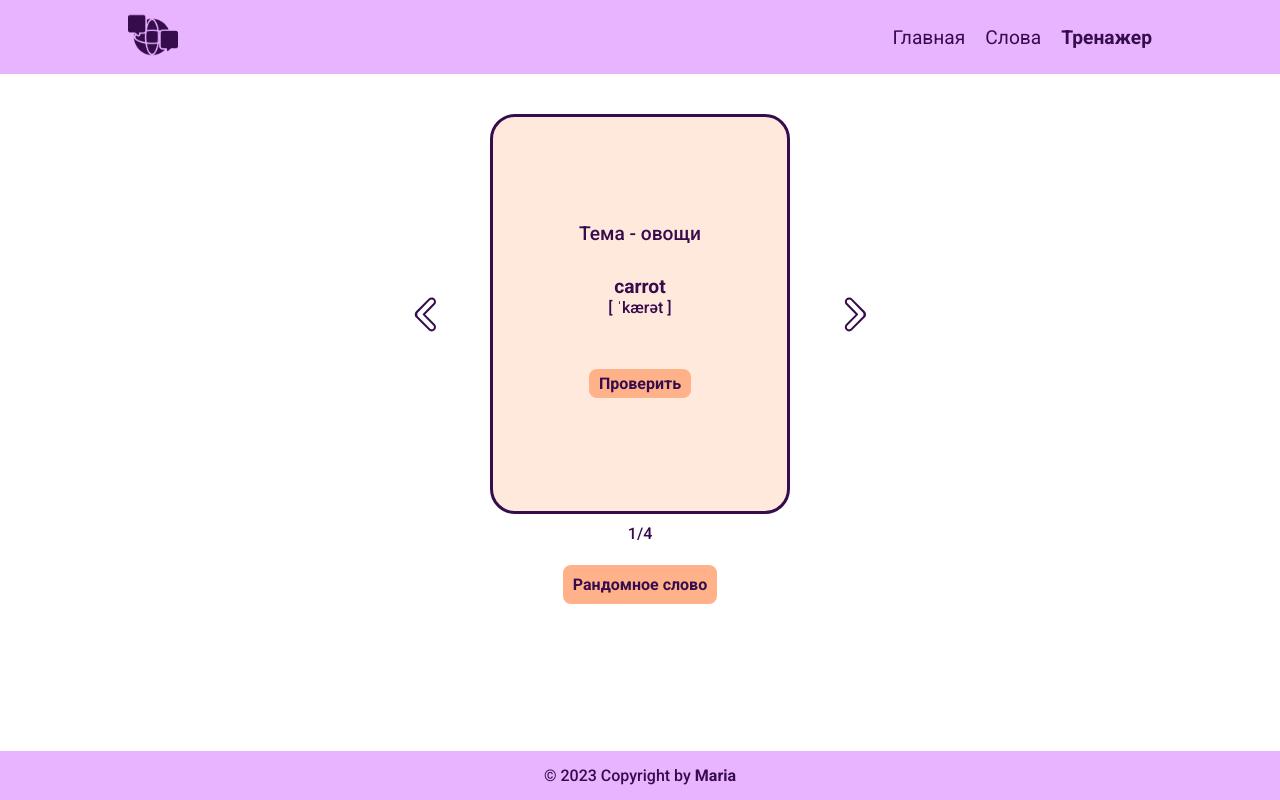
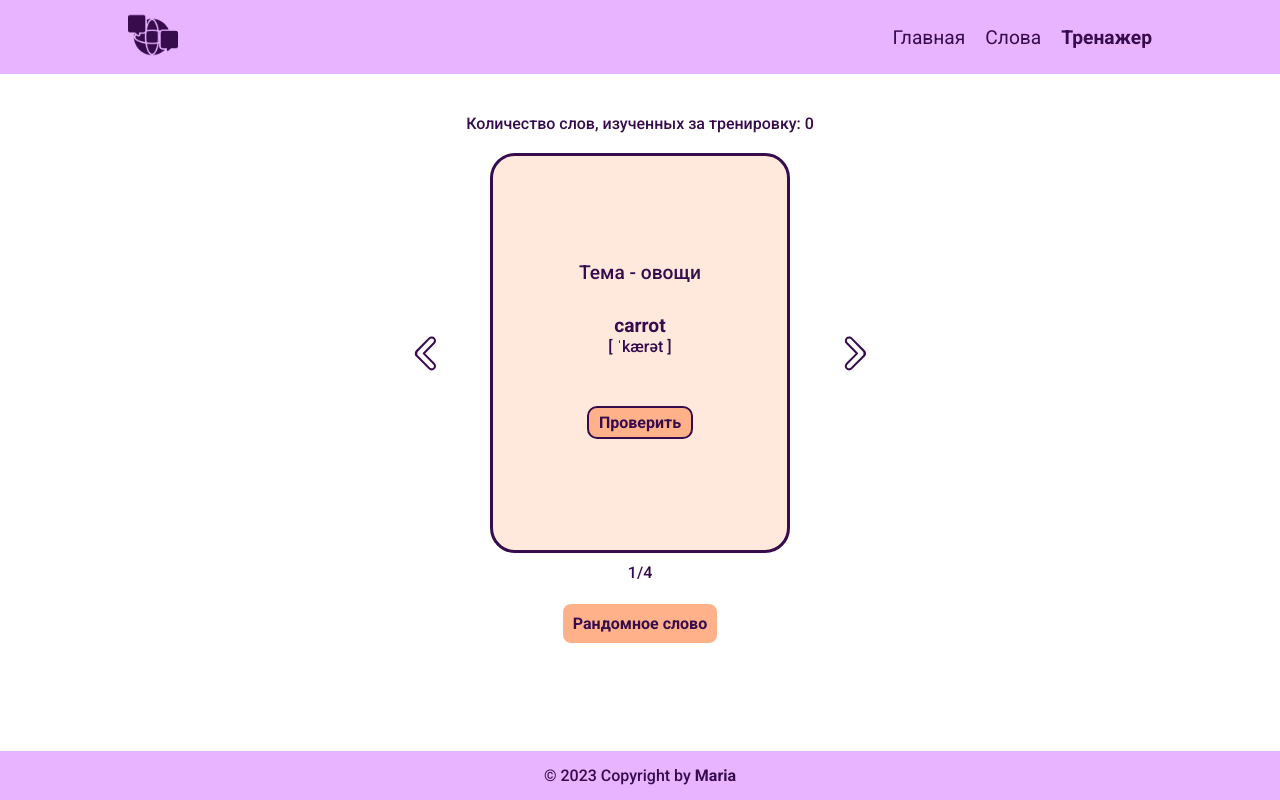
Before and after one commit to Maria2721/Foreign-words, a React (Create React App) app: page /game in a window 1280 px wide. Built offline with nearby package versions, Linux system fonts and the light colour scheme.

Commit message:
added a counter of the studied words, focus on translation in the card, hid the header and footer for page 404

```diff
--- a/src/App.js
+++ b/src/App.js
@@ -1,5 +1,5 @@
 import React, { useState } from "react";
-import { Routes, Route } from "react-router-dom";
+import { Routes, Route, Outlet } from "react-router-dom";
 import * as cn from "classnames";
 import "./App.scss";
 
@@ -12,23 +12,30 @@ import NoMatchPage from "./pages/NoMatchPage/NoMatchPage.jsx";
 
 import Array from "./js/arraywords";
 
+const PageLayout = () => (
+  <>
+    <Header />
+    <Outlet />
+    <Footer />
+  </>
+);
+
 function App() {
   let index = localStorage.getItem("cardIndex") || 0;
-  // отслеживать location => убирать Header и Footer для страницы NoMatchPage
 
   return (
     <div className="App">
-      <Header />
       <Routes>
+        <Route element={<PageLayout />}>
           <Route path="/" element={<MainPage />} />
           <Route path="/words" element={<WordsPage array={Array} />} />
           <Route
             path="/game"
             element={<CardsPage array={Array} index={Number(index)} />}
           />
+        </Route>
         <Route path="*" element={<NoMatchPage />} />
       </Routes>
-      <Footer />
     </div>
   );
 }
--- a/src/components/Card/Card.jsx
+++ b/src/components/Card/Card.jsx
@@ -1,7 +1,13 @@
-import React from "react";
+import React, { useRef, useEffect } from 'react';
 import "./Card.scss";
 
 function Card(props) {
+    const buttonRef = useRef(null);
+
+    useEffect(() => {
+        buttonRef.current.focus();
+    }, []);
+
     return (
         <div className="card card_animate">
             <div className="card__tags">Тема - {props.tags}</div>
@@ -9,7 +15,7 @@ function Card(props) {
             <div className="card__transcr">{props.transcription}</div>
             <div className="card__check">
                 {props.translation ? props.russian
-                    : <button onClick={props.handleChange}>Проверить</button>}
+                    : <button onClick={props.handleChange} ref={buttonRef}>Проверить</button>}
             </div>
         </div>
     );
--- a/src/components/Card/Card.scss
+++ b/src/components/Card/Card.scss
@@ -45,7 +45,8 @@
         font-weight: 700;
     }
     button:hover,
-    button:focus-visible {
+    button:focus-visible,
+    button:focus {
         border: 2px solid $theme_dark;
     }
 }
--- a/src/pages/CardsPage/CardsPage.jsx
+++ b/src/pages/CardsPage/CardsPage.jsx
@@ -6,20 +6,29 @@ import { ReactComponent as Back } from "../../assets/imgs/back.svg";
 import { ReactComponent as Forward } from "../../assets/imgs/forward.svg";
 
 function CardsPage({
-    array = [{
-        id: "11346",
-        english: "street",
-        transcription: "[ stri:t ]",
-        russian: "улица",
-        tags: "город",
-    }], index = 0 }
-) {
+    array = [
+        {
+            id: "11346",
+            english: "street",
+            transcription: "[ stri:t ]",
+            russian: "улица",
+            tags: "город",
+        },
+    ],
+    index = 0,
+}) {
     const [curIndex, setCurIndex] = useState(index);
     const [word, setWord] = useState(array[index]);
     const [translation, setTranslation] = useState(false);
+    const [studied, setStudied] = useState(0);
+    const [arrayStudied, setArrayStudied] = useState([]);
 
     const handleChange = () => {
         setTranslation(true);
+        if (arrayStudied.indexOf(word.id) === -1) {
+            setStudied((num) => num + 1);
+            setArrayStudied([...arrayStudied, word.id]);
+        }
     };
 
     const handleBack = () => {
@@ -59,7 +68,7 @@ function CardsPage({
         while (word.id === randomWord.id) {
             randomWord = randomArrayElement(array);
         }
-        let indexOfRandomWord = array.findIndex(x => x.id === randomWord.id);
+        let indexOfRandomWord = array.findIndex((x) => x.id === randomWord.id);
         setCurIndex(indexOfRandomWord);
     };
 
@@ -72,6 +81,9 @@ function CardsPage({
 
     return (
         <div className="cards container content">
+            <div className="cards__studied">
+                Количество слов, изученных за тренировку: {studied}
+            </div>
             <div className="cards__flip">
                 <button className="cards__flip_btn" onClick={handleBack}>
                     <Back className="cards__flip_icon" />
@@ -83,7 +95,8 @@ function CardsPage({
                     transcription={word.transcription}
                     russian={word.russian}
                     translation={translation}
-                    handleChange={handleChange} />
+                    handleChange={handleChange}
+                />
                 <button className="cards__flip_btn" onClick={handleForward}>
                     <Forward className="cards__flip_icon" />
                 </button>
--- a/src/pages/CardsPage/CardsPage.scss
+++ b/src/pages/CardsPage/CardsPage.scss
@@ -35,7 +35,8 @@
     width: auto;
 }
 
-.cards__number {
+.cards__number,
+.cards__studied {
     margin-bottom: 20px;
     color: $theme_dark;
     font-size: $main_fontSize;
@@ -52,7 +53,8 @@
         font-weight: 700;
     }
     button:hover,
-    button:focus-visible {
+    button:focus-visible,
+    button:focus {
         border: 2px solid $theme_dark;
     }
 }
--- a/src/pages/MainPage/MainPage.scss
+++ b/src/pages/MainPage/MainPage.scss
@@ -49,7 +49,8 @@
     }
 
     button:hover,
-    button:focus-visible {
+    button:focus-visible,
+    button:focus {
         border: 2px solid $theme_dark;
     }
 }
```
Lines whose indentation alone changed are shown as unchanged.
